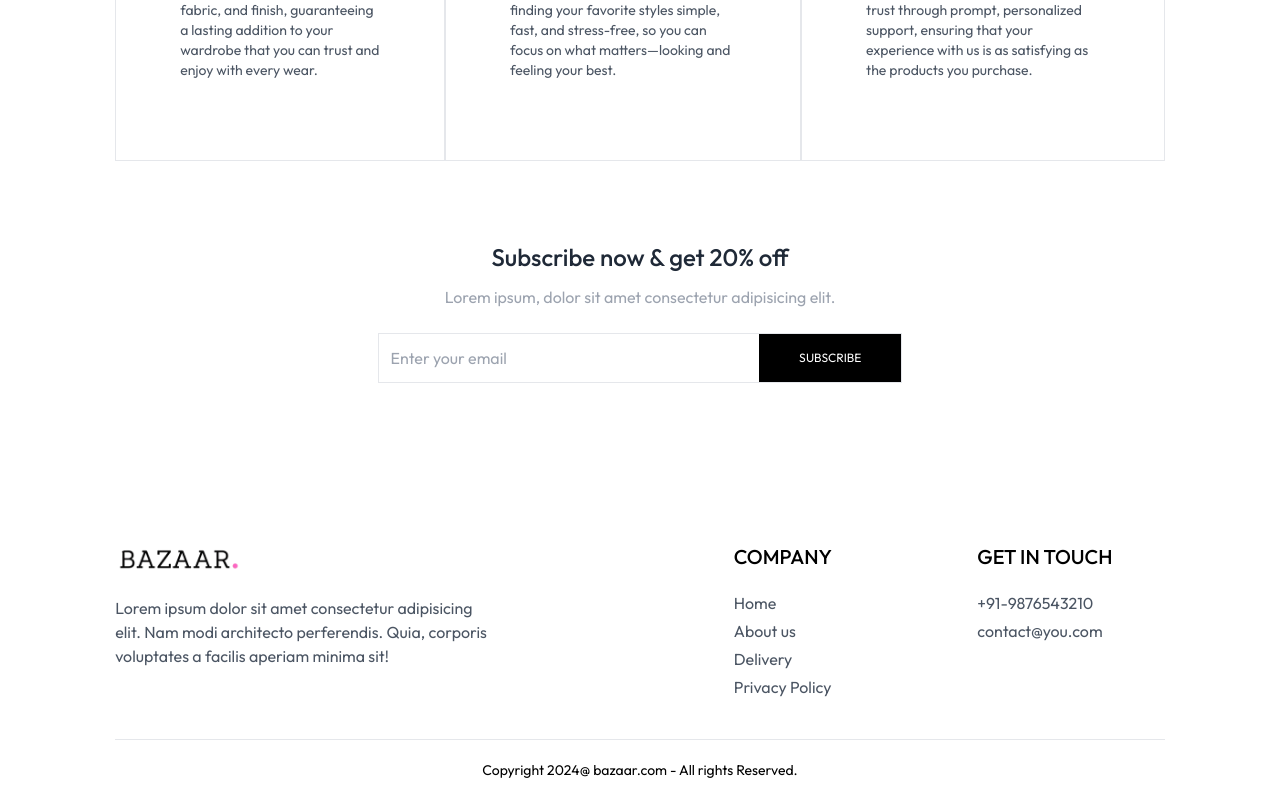
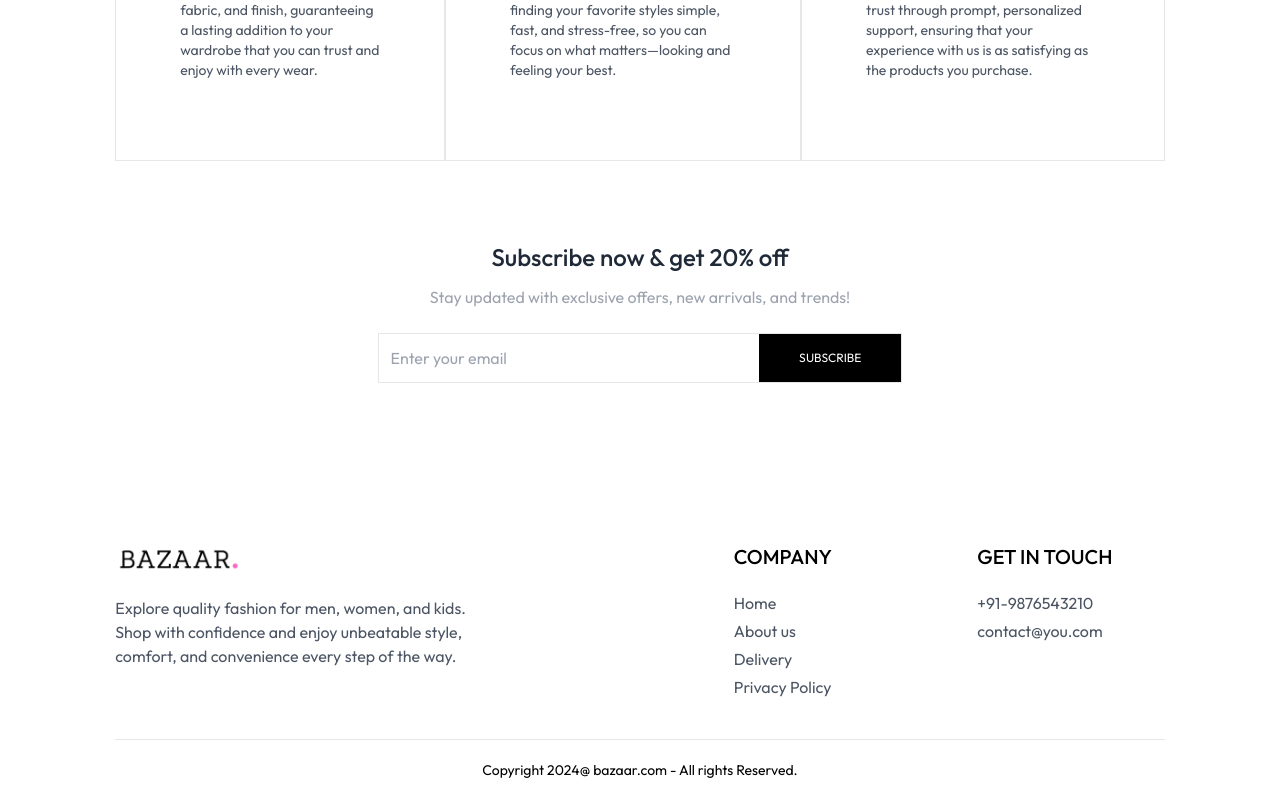
Before and after one commit to bansal-harsh-2504/Ecommerce-Web3, a React (Vite) app in the folder frontend/: page /about in a window 1280 px wide. Shown: the part 1155-1955 px from the top of the page. Built offline with nearby package versions, Linux system fonts and the light colour scheme; no server answers.

Commit message:
changed dummy text

```diff
--- a/frontend/src/components/Footer.jsx
+++ b/frontend/src/components/Footer.jsx
@@ -7,9 +7,9 @@ const Footer = () => {
         <div>
           <img src={assets.logo} className="mb-5 w-32" alt="" />
           <p className="w-full md:w-2/3 text-gray-600">
-            Lorem ipsum dolor sit amet consectetur adipisicing elit. Nam modi
-            architecto perferendis. Quia, corporis voluptates a facilis aperiam
-            minima sit!
+            Explore quality fashion for men, women, and kids. Shop with
+            confidence and enjoy unbeatable style, comfort, and convenience
+            every step of the way.
           </p>
         </div>
 
@@ -38,7 +38,6 @@ const Footer = () => {
           Copyright 2024@ bazaar.com - All rights Reserved.
         </p>
       </div>
-
     </div>
   );
 };
--- a/frontend/src/components/NewsletterBox.jsx
+++ b/frontend/src/components/NewsletterBox.jsx
@@ -9,7 +9,7 @@ const NewsletterBox = () => {
         Subscribe now & get 20% off
       </p>
       <p className="text-gray-400 mt-3">
-        Lorem ipsum, dolor sit amet consectetur adipisicing elit.
+        Stay updated with exclusive offers, new arrivals, and trends!{" "}
       </p>
 
       <form
```
